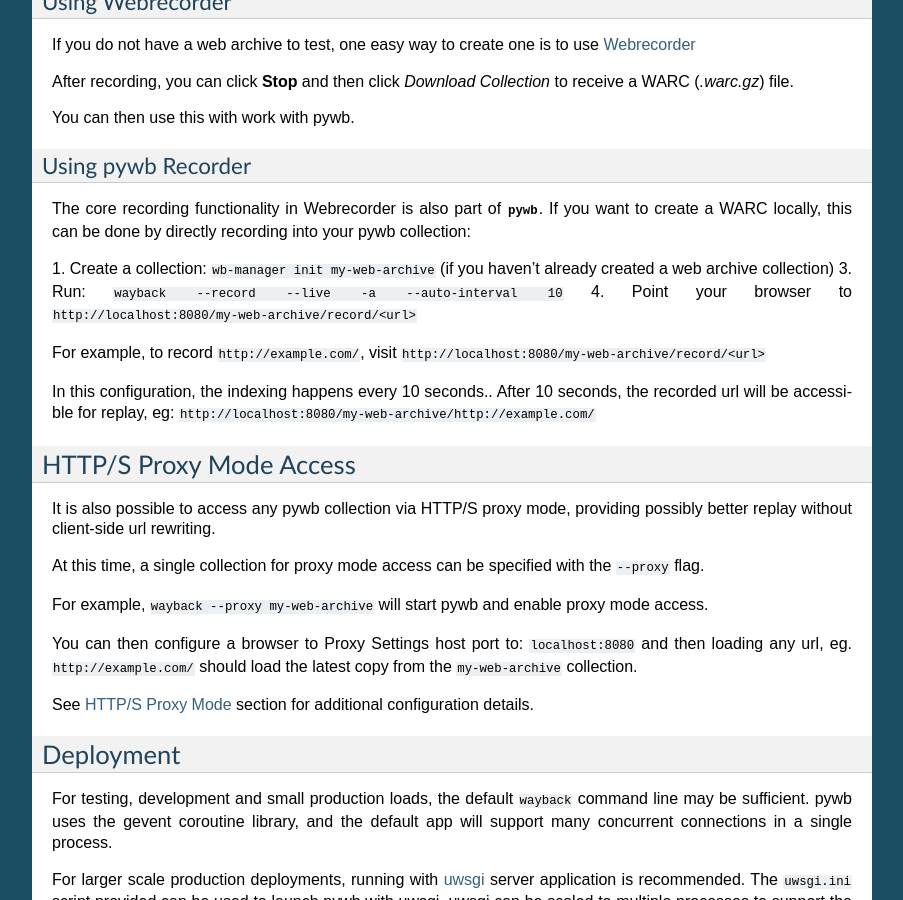
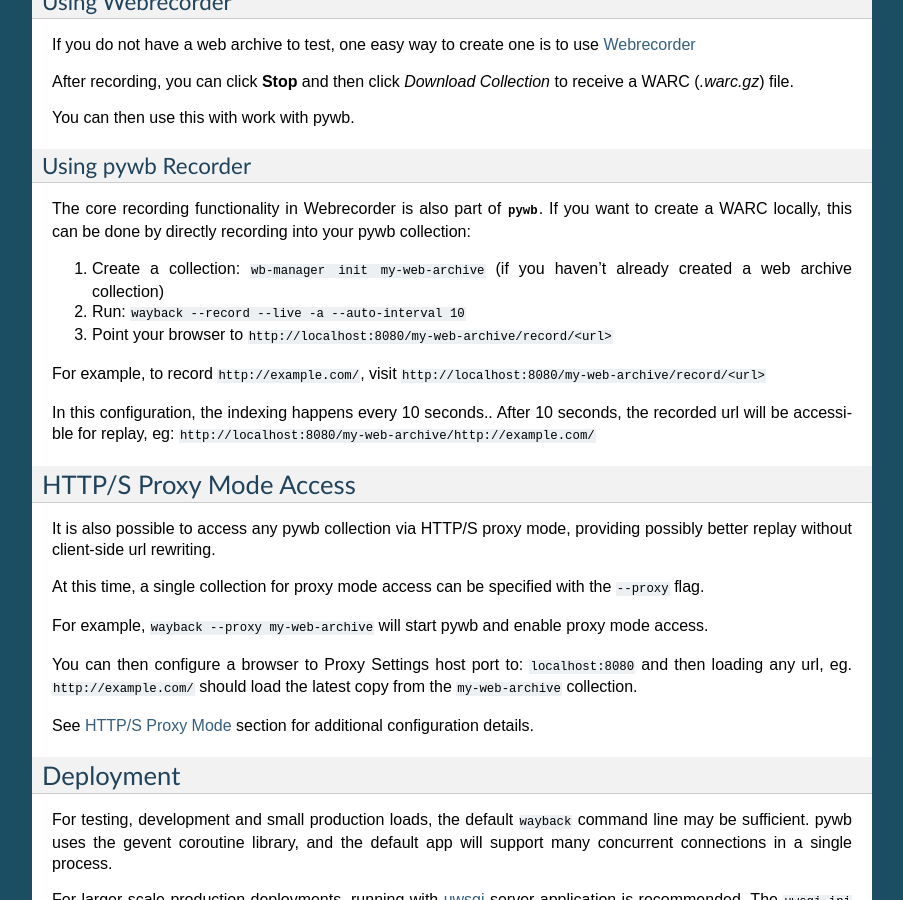
Before and after one commit to webrecorder/pywb, a Sphinx documentation site: the page built from docs/manual/usage.rst, in a window 1280 px wide and 900 px high, scrolled down 1988 px. Shown: the whole window, without its empty margins (198-1101 px from the left). Built offline with Sphinx 7.4.7, drawn with Linux system fonts in a browser that asks for light colours; pages that are not in the unit, such as notebooks, are missing from menus.

Commit message:
Fixes an enumeration issue in docs/usage.rst (#364)
Thanks! put it on develop so it can be part of next release.

```diff
--- a/docs/manual/usage.rst
+++ b/docs/manual/usage.rst
@@ -120,8 +120,8 @@
 done by directly recording into your pywb collection:
 
 1. Create a collection: ``wb-manager init my-web-archive`` (if you haven't already created a web archive collection)
-3. Run: ``wayback --record --live -a --auto-interval 10``
-4. Point your browser to ``http://localhost:8080/my-web-archive/record/<url>``
+2. Run: ``wayback --record --live -a --auto-interval 10``
+3. Point your browser to ``http://localhost:8080/my-web-archive/record/<url>``
 
 For example, to record ``http://example.com/``, visit ``http://localhost:8080/my-web-archive/record/<url>``
 
```
